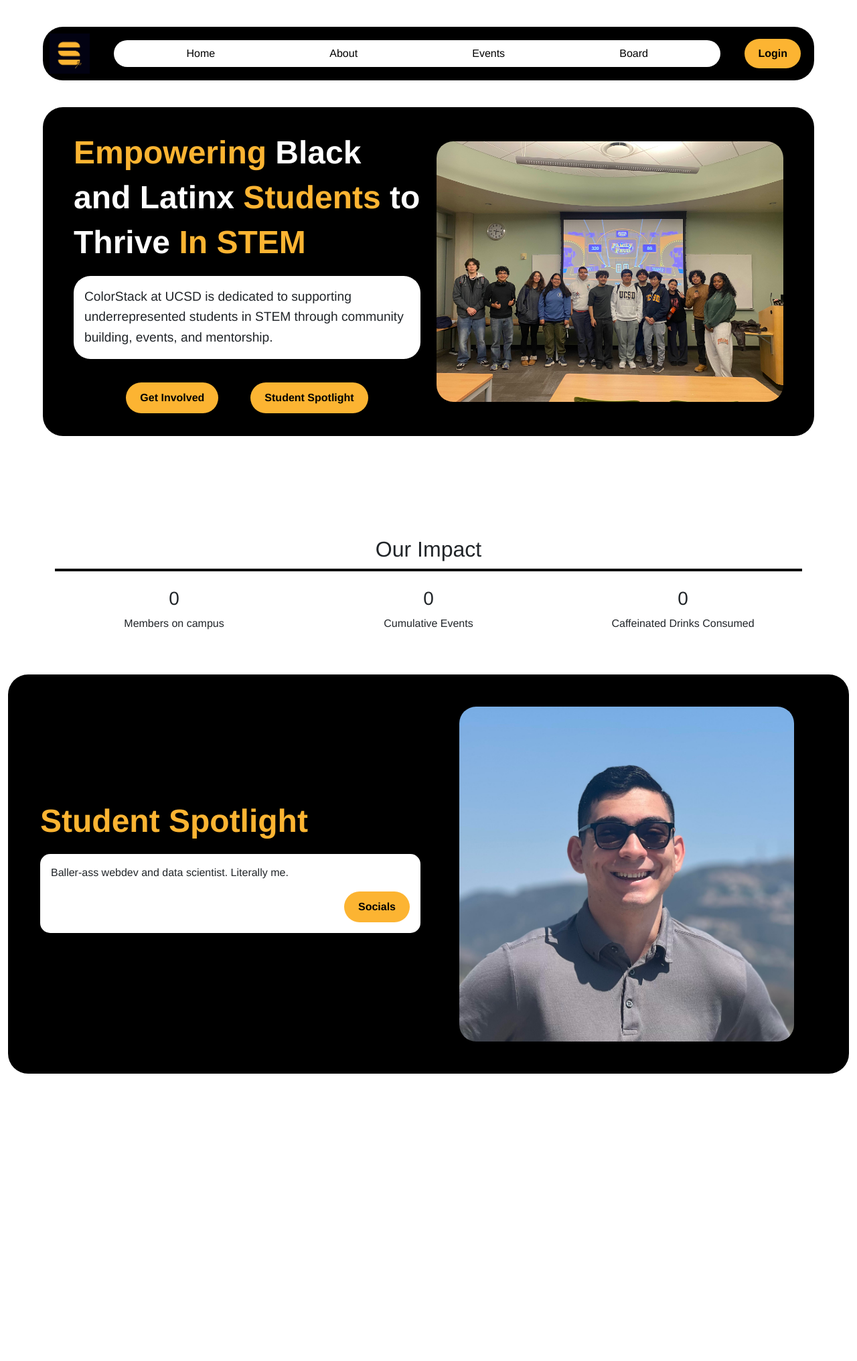
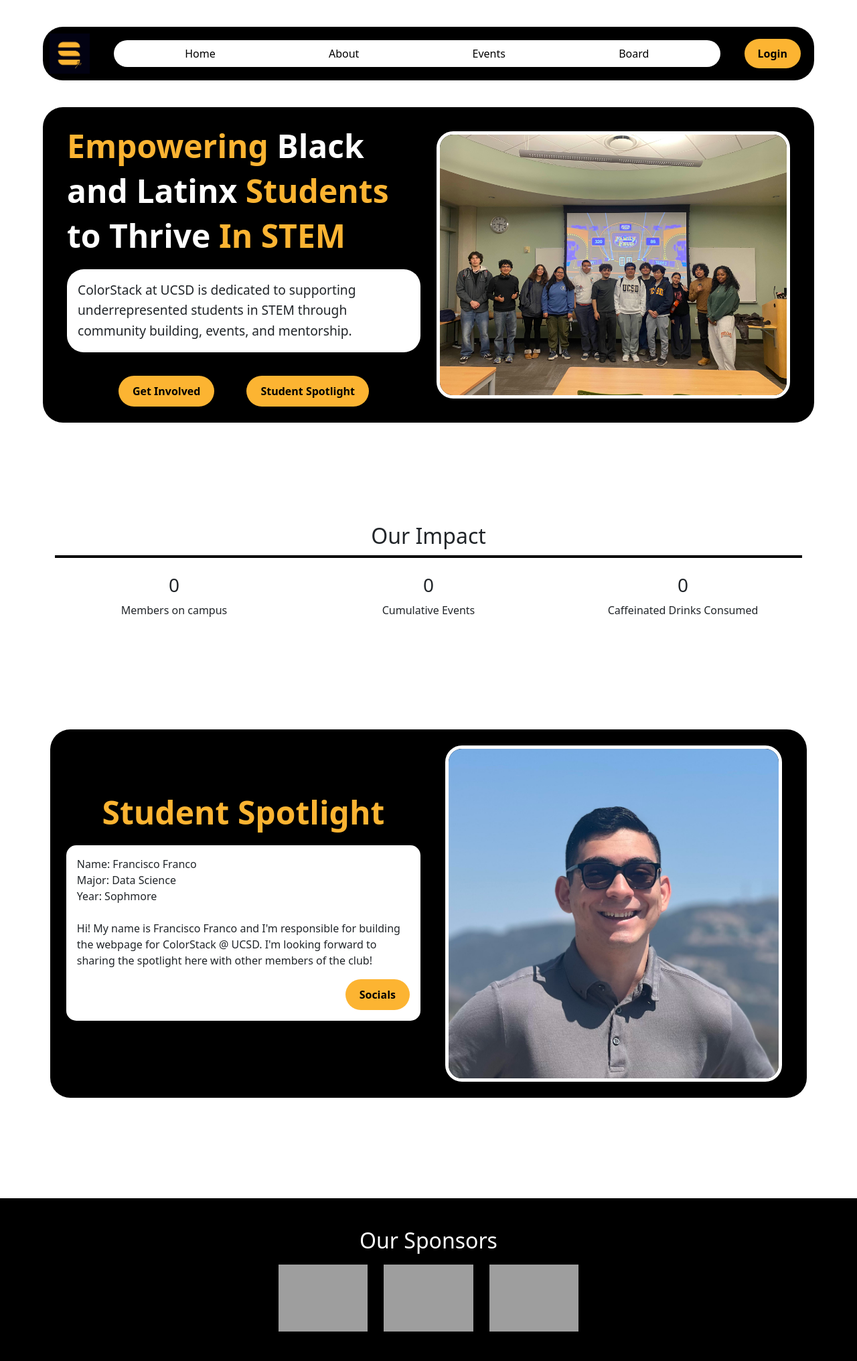
Before and after one commit to Ffranco08/color_stack_website, a Flask app: page / in a window 1280 px wide. Shown: the whole page at 67% size. Before the commit the page ends 1603 px from the top, so only its background shows below. Run offline with Flask 3, Linux system fonts and the light colour scheme; some libraries are stand-ins or nearby versions; grey boxes are pictures that could not be loaded.

Commit message:
Homepage complete!

```diff
--- a/static/styles.css
+++ b/static/styles.css
@@ -1,8 +1,3 @@
-/* Global setting for the entire page */
-* {
-    font-family: 'New Courier', Helvetica, Arial, sans-serif !important;
-}
-
 /* Style for the nav bar */
 /* Style for the large outer oval around the whole nav bar */
 nav {
@@ -85,7 +80,6 @@
 
 /* Hero Section Styling */
 .hero-section {
-    padding: 10px;
     width: 90%;
     max-width: 1300px;
     background-color: #000;
@@ -119,6 +113,8 @@
 
   .image-section img {
     max-width: 100%;
+    border: 5px solid white; /* Adds a white border */
+    border-radius: 10px; /* Optional: to give rounded corners */
   }
 
 .button-style {
@@ -189,9 +185,9 @@
 /* Student Spotlight Section Styling */
 .student-spotlight-section .rounded-background {
     background-color: #000;
-    border-radius: 30px; /* Rounded corners */
-    padding: 10px;
-    margin: 0 auto;
+    border-radius: 30px;
+    margin: 150px auto;
+    width: 90%;
     max-width: 1300px;
 }
 
@@ -222,11 +218,12 @@
 
 /* Image Section */
 .student-spotlight-section .image-section img {
-    max-width: 100%;
-    border-radius: 15px;
-    box-shadow: 0 4px 6px rgba(0, 0, 0, 0.2);
-    object-fit: cover;
-    max-height: 500px;
+    max-width: 95%; /* Adjust the percentage here */
+    height: auto; /* Maintain aspect ratio */
+    display: block; /* Ensures proper centering */
+    margin: 0 auto; /* Centers the image horizontally */
+    border: 5px solid white; /* Adds a white border */
+    border-radius: 10px; /* Optional: to give rounded corners */
 }
 
 /* Flexbox Adjustments for Layout */
@@ -254,3 +251,79 @@
         height: auto;
     }
 }
+
+/* Sponsors Section Styling */
+.sponsors-section {
+    background-color: black; /* Set background to black */
+    padding: 20px 0; /* Add vertical padding */
+}
+
+.sponsors-container {
+    max-width: 1300px; /* Limit to 1300px */
+    background-color: black; /* Match black theme */
+    border-radius: 25px; /* Rounded corners */
+    margin: 0 auto; /* Center container */
+    text-align: center; /* Center text */
+    padding: 20px; /* Add padding inside the container */
+}
+
+.sponsors-logos {
+    display: flex; /* Use flexbox for layout */
+    flex-wrap: wrap; /* Allow wrapping of logos on smaller screens */
+    gap: 20px; /* Add spacing between logos */
+    justify-content: center; /* Center align logos */
+}
+
+.sponsor-logo {
+    max-width: 150px; /* Restrict logo size */
+    max-height: 80px; /* Restrict logo size */
+    object-fit: contain; /* Preserve aspect ratio */
+    transition: transform 0.3s; /* Add hover effect */
+}
+
+.sponsor-logo:hover {
+    transform: scale(1.1); /* Slight zoom on hover */
+}
+
+/* Media Queries */
+
+/* Larger Screens */
+@media (min-width: 1024px) {
+    .sponsors-container {
+        padding: 40px; /* Extra padding on larger screens */
+    }
+
+    .sponsor-logo {
+        max-width: 200px; /* Larger logos on bigger screens */
+        max-height: 100px;
+    }
+}
+
+/* Medium Screens (Tablets) */
+@media (max-width: 1024px) {
+    .sponsors-container {
+        padding: 30px; /* Adjust padding for tablets */
+    }
+
+    .sponsor-logo {
+        max-width: 150px; /* Standard logo size */
+        max-height: 80px;
+    }
+}
+
+/* Small Screens (Mobile) */
+@media (max-width: 768px) {
+    .sponsors-container {
+        padding: 20px; /* Compact padding for mobile */
+    }
+
+    .sponsors-logos {
+        flex-direction: column; /* Stack logos vertically */
+        gap: 15px; /* Adjust spacing for smaller screens */
+    }
+
+    .sponsor-logo {
+        max-width: 120px; /* Smaller logos on mobile */
+        max-height: 60px;
+    }
+}
--- a/templates/home.html
+++ b/templates/home.html
@@ -52,7 +52,7 @@
 
                 <!-- Right Section (Image) -->
                 <div class="image-section col-12 col-md-6">
-                    <img src="/static/images/group_photo.jpg" alt="Group Photo" class="img-fluid rounded shadow">
+                    <img src="/static/images/group_photo.jpg" alt="Group Photo" class="img-fluid rounded">
                 </div>
             </div>
         </div>
@@ -81,19 +81,25 @@
     </div>
 
     <!-- Student Spotlight Section -->
-    <div class="student-spotlight-section mt-5">
+    <div class="student-spotlight-section">
         <div class="container-fluid">
-            <div class="rounded-background p-5">
+            <div class="rounded-background p-4">
                 <div class="row align-items-center">
                     <!-- Left Section (Description) -->
                     <div class="col-12 col-md-6 text-section">
-                        <h2 class="custom-heading", style="color: #FCB432;">
+                        <h2 class="custom-heading text-center", style="color: #FCB432;">
                             Student Spotlight
                         </h2>
-                        <div class="description-box p-3 mt-3">
+                        <div class="description-box p-3 mt-3 justify-content-center align-items-center">
                             <p>
-                                Baller-ass webdev and data scientist. Literally me.
+                                Name: Francisco Franco <br>
+                                Major: Data Science<br>
+                                Year: Sophmore<br>
+                                <br>
+                                Hi! My name is Francisco Franco and I'm responsible for building the webpage for ColorStack @ UCSD.
+                                I'm looking forward to sharing the spotlight here with other members of the club!
                             </p>
+
                             <div class="button-group d-flex justify-content-end mt-3">
                                 <a href="#" class="btn button-style button-hover">Socials</a>
                             </div>
@@ -101,8 +107,8 @@
                     </div>
 
                     <!-- Right Section (Image) -->
-                    <div class="col-12 col-md-6 image-section text-center">
-                        <img src="/static/images/SPIS_Image.jpg" alt="Student Spotlight" class="img-fluid rounded shadow">
+                    <div class="col-12 col-md-6 image-section justify-content-center align-items-center">
+                        <img src="/static/images/SPIS_Image.jpg" alt="Student Spotlight" class="img-fluid rounded">
                     </div>
                 </div>
             </div>
@@ -112,4 +118,17 @@
     <!-- Link to locally stored Bootstrap JS -->
     <script src="{{ url_for('static', filename='js/bootstrap.min.js') }}"></script>
 </body>
+
+<footer class="sponsors-section container-fluid">
+    <div class="sponsors-container rounded p-4 mx-auto">
+        <h2 class="text-center text-white">Our Sponsors</h2>
+        <div class="sponsors-logos d-flex justify-content-center align-items-center flex-wrap gap-4 mt-3">
+            <img src="sponsor1.png" alt="Sponsor 1" class="sponsor-logo">
+            <img src="sponsor2.png" alt="Sponsor 2" class="sponsor-logo">
+            <img src="sponsor3.png" alt="Sponsor 3" class="sponsor-logo">
+            <!-- Add more logos as needed -->
+        </div>
+    </div>
+</footer>
+
 </html>
```
